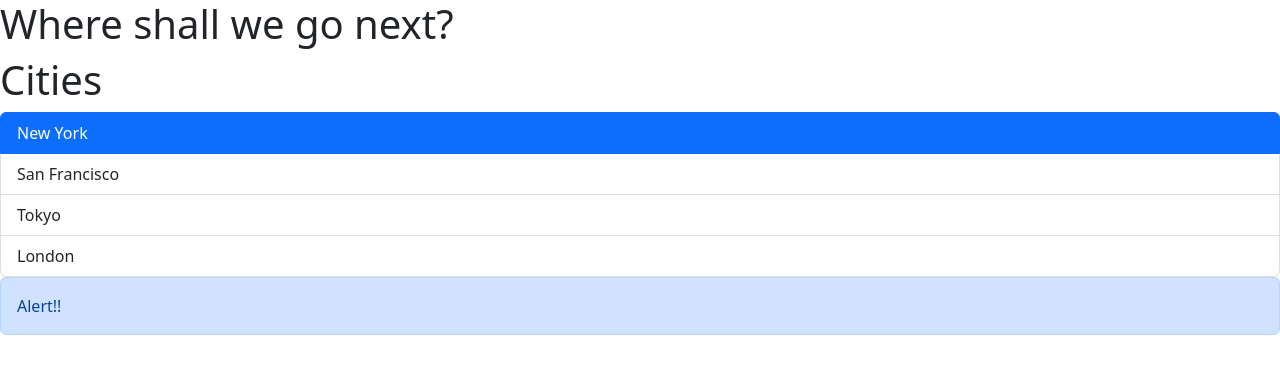
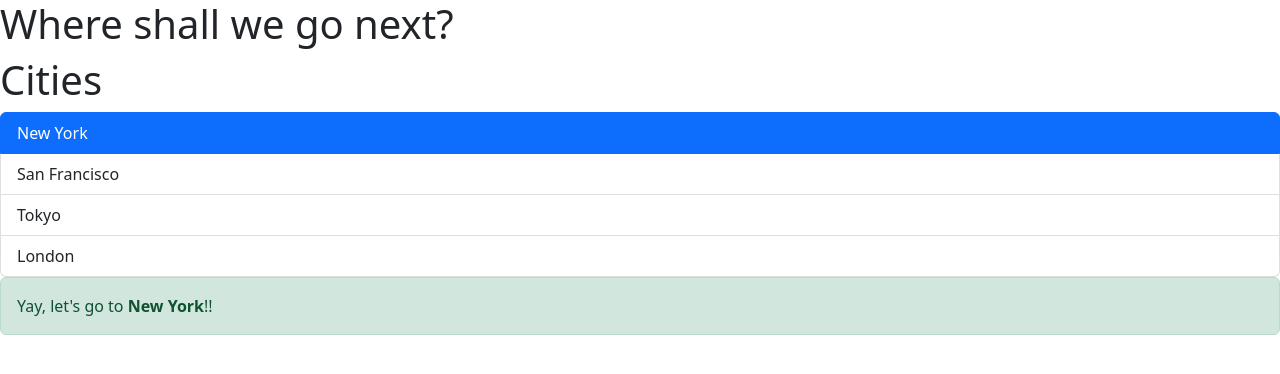
Before and after one commit to furixturi/frontend-2023, a React (Vite) app in the folder react-app-2023/: page / in a window 1280 px wide. Both pictures are taken after a click on the item "New York". Shown: the top 374 px of the page. Built offline with nearby package versions, Linux system fonts and the light colour scheme.

Commit message:
add alert component sample

```diff
--- a/react-app-2023/src/App.tsx
+++ b/react-app-2023/src/App.tsx
@@ -1,20 +1,26 @@
 import Message from "./components/Message";
 import ListGroup from "./components/ListGroup";
 import Alert from "./components/Alert";
+import { useState } from "react";
 
 const listGroupItems = ["New York", "San Francisco", "Tokyo", "London"];
 function App() {
+  // state hooks
+  const [selectedCity, setSelectedCity] = useState("");
+
   return (
     <div>
       <Message message="Where shall we go next?" />
       <ListGroup
         items={listGroupItems}
         heading="Cities"
-        onSelectItem={(item) => alert("Let's go to " + item + "!")}
+        onSelectItem={(item) => setSelectedCity(item)}
       />
-      <Alert>
-        <span>Alert!!</span>
-      </Alert>
+      {!!selectedCity && (
+        <Alert color="success">
+          Yay, let's go to <b>{selectedCity}</b>!!
+        </Alert>
+      )}
     </div>
   );
 }
--- a/react-app-2023/src/components/Alert/Alert.tsx
+++ b/react-app-2023/src/components/Alert/Alert.tsx
@@ -2,10 +2,19 @@ import { ReactNode } from "react";
 
 interface Props {
   children: ReactNode;
+  color?:
+    | "primary"
+    | "secondary"
+    | "success"
+    | "danger"
+    | "warning"
+    | "info"
+    | "light"
+    | "dark";
 }
 
-const Alert = ({ children }: Props) => {
-  return <div className="alert alert-primary">{children}</div>;
+const Alert = ({ children, color = "primary" }: Props) => {
+  return <div className={"alert alert-" + color}>{children}</div>;
 };
 
 export default Alert;
```
Also changed, not shown: 1 other file (tests, documents, lock files or other folders).
